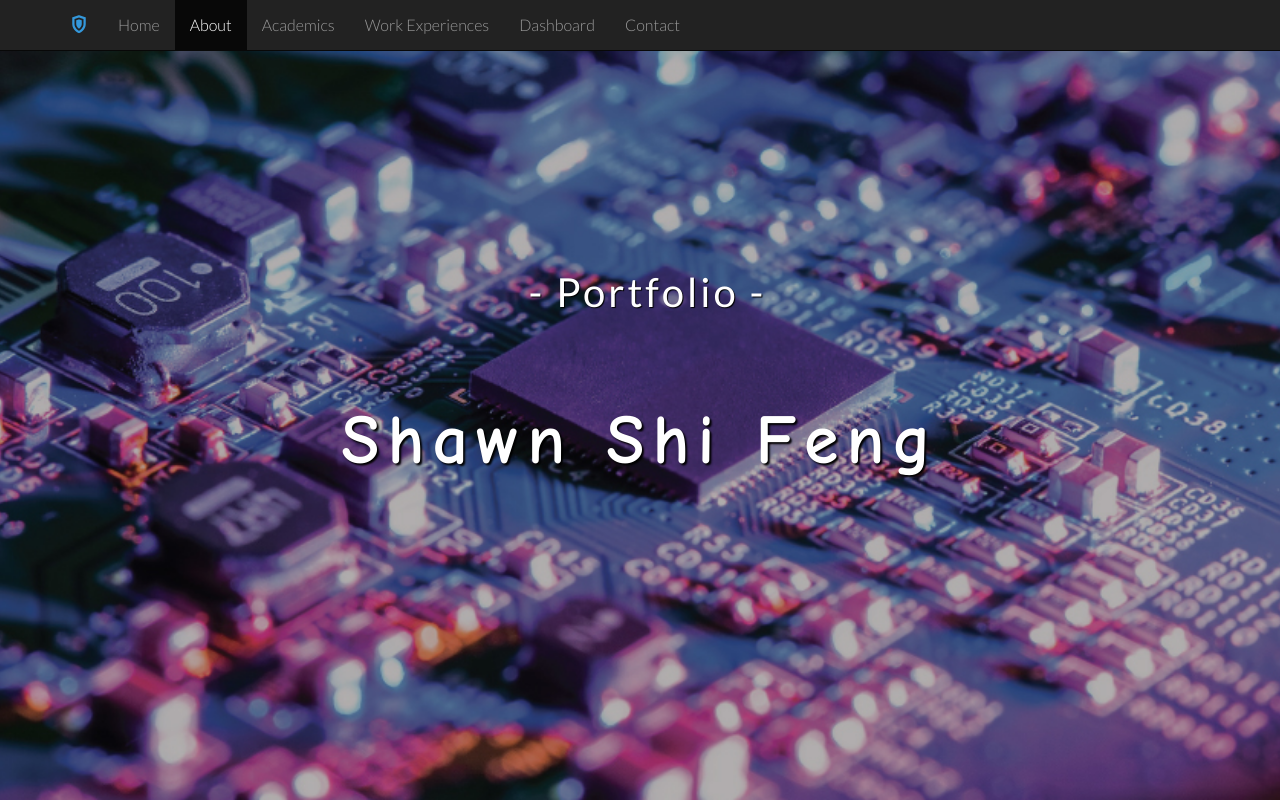
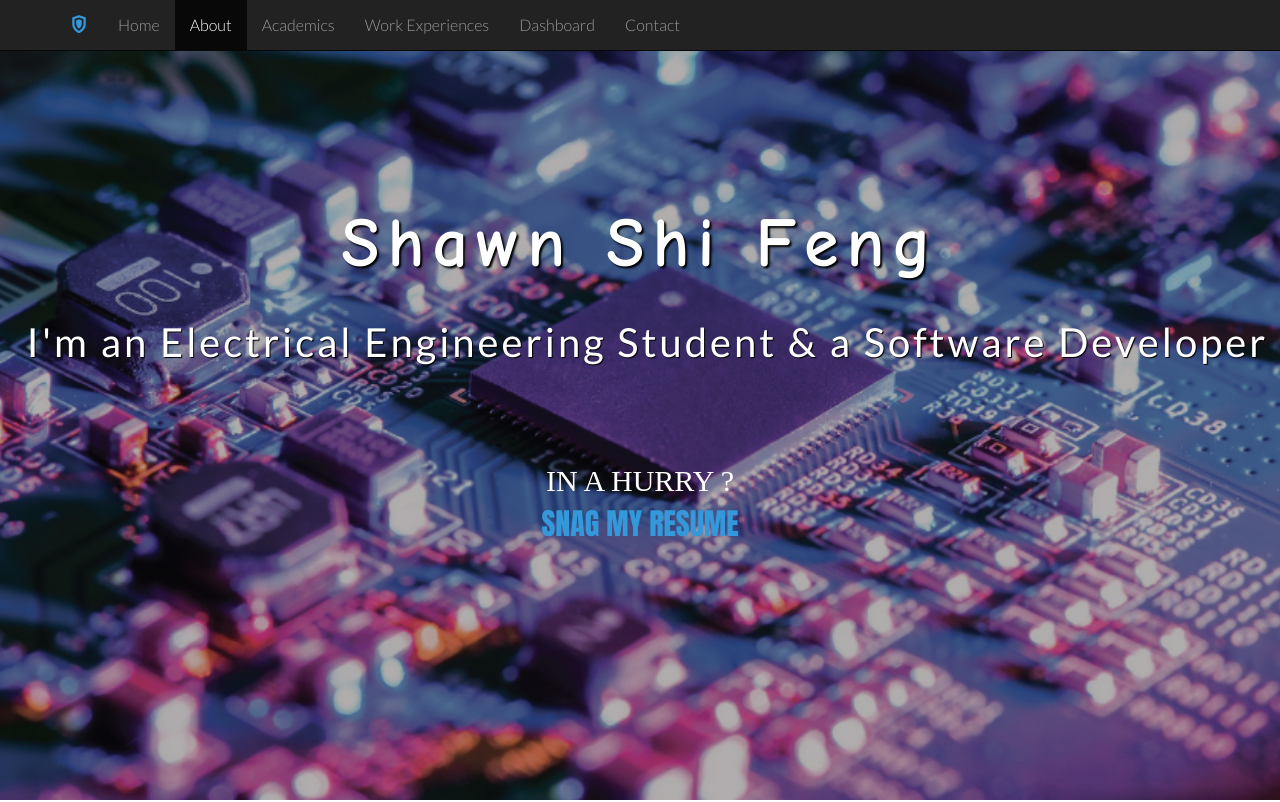
Before and after one commit to shifeng9037/SFResume, a plain HTML site: page public/index.html in a window 1280 px wide. Shown: the top 802 px of the page. Drawn offline with Linux system fonts and the light colour scheme.

Commit message:
header changed again

```diff
--- a/public/assets/css/main.css
+++ b/public/assets/css/main.css
@@ -269,6 +269,17 @@ a:after {
 /* ==========================================================================
    Wrap Sections
    ========================================================================== */
+.header-sign1{
+    font-family:Roman;
+    font-size:30px;
+    color:white;
+}
+.header-sign2{
+    font-family:Impact;
+    font-size:30px;
+    color:white;
+}
+
 
 #headerwrap {
 	background: url(../img/1.jpg) no-repeat center top;
--- a/public/index.html
+++ b/public/index.html
@@ -7,7 +7,7 @@
     <meta name="author" content="Carlos Alvarez - Alvarez.is - blacktie.co">
     <link rel="shortcut icon" href="assets/ico/favicon.png">
 
-    <title>Shawn Shi Feng</title>
+    <title>Shawn Shi Feng | Portfolio</title>
 
     <!-- Bootstrap core CSS -->
     <link href="assets/css/bootstrap.css" rel="stylesheet">
@@ -63,10 +63,13 @@
 		<!-- ==== HEADERWRAP ==== -->
 	    <div id="headerwrap" id="home" name="home">
 			<header class="clearfix">
-                    <br><br><br><br><br><br><br><br><br>
-	  		 		<p>- Portfolio -</p>
+                    <br><br>
 	  		 		<h2 style="font-family:comic sans MS">Shawn Shi Feng</h2>
-	  		</header>
+                    <p>I'm an Electrical Engineering Student & a Software Developer</p>
+                    <br><br><br>
+                    <h6 class="header-sign1">IN A HURRY ?</h6>
+                    <h6 class="header-sign2"><a href="http://lean-coffee.herokuapp.com" target="_blank">SNAG MY RESUME</a></h6>
+            </header>
 	    </div><!-- /headerwrap -->
 
 
@@ -456,7 +459,6 @@
                 <span class="icon icon-mobile"></span> 757 774 1798 <br/>
                 <span class="icon icon-envelop"></span> <a href="mailto:sf8dc@virginia.edu?Subject=Hello%20Shawn" target="_top"> sf8dc@virginia.edu</a> <br/>
                 <span>in</span> <a href="https://www.linkedin.com/profile/view?id=310740489&trk=spm_pic" target="_blank"> Shawn Shi Feng </a> <br/>
-                <span class="icon icon-facebook"></span> <a href="https://www.facebook.com/shi.feng.378" target="_blank"> Shawn Shi Feng </a> <br/></p>
 				<h4>Copyright 2014</h4>
 			</div>
 		</div>
```
